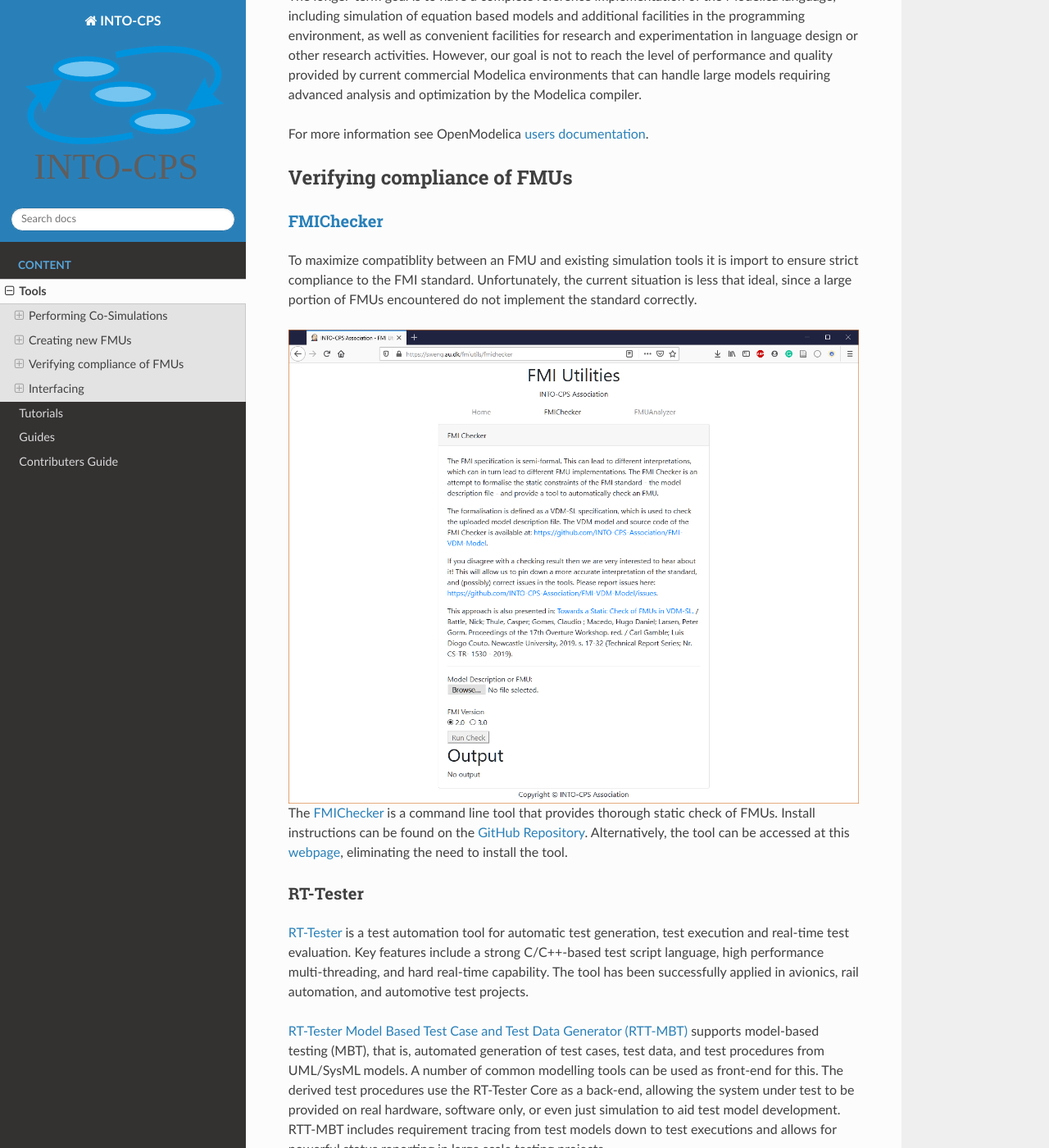
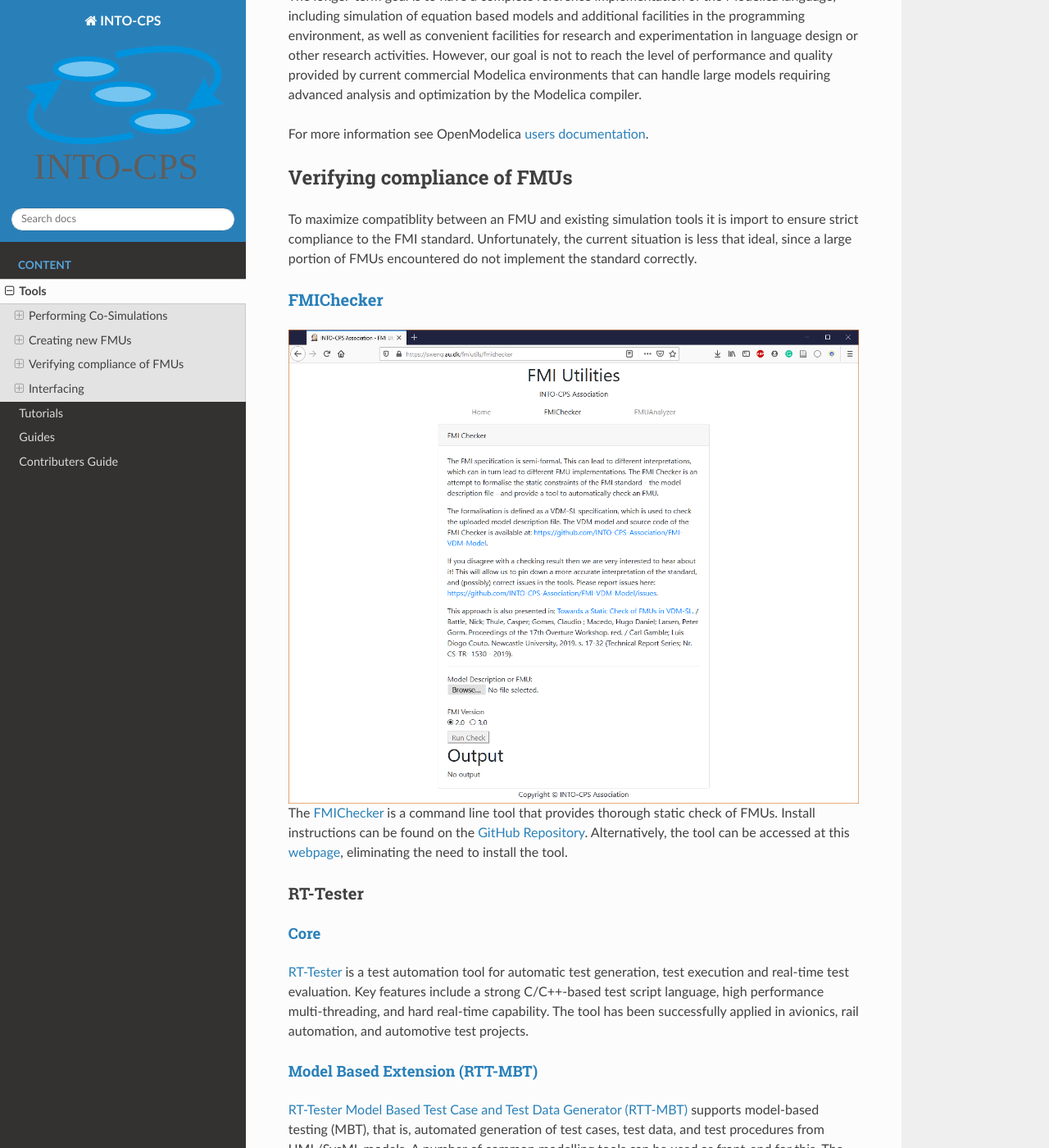
Before and after one commit to INTO-CPS-Association/Documentation, a Sphinx documentation site: the page built from docs/tools.rst, in a window 1280 px wide and 1400 px high, scrolled down 9721 px. Shown: the whole window at 82% size. Built offline with Sphinx 7.4.7 and the Read the Docs theme 2.0.0, drawn with Linux system fonts in a browser that asks for light colours.

```diff
--- a/docs/tools.rst
+++ b/docs/tools.rst
@@ -110,10 +110,12 @@ For more information see OpenModelica `users documentation <https://openmodelica
 Verifying compliance of FMUs
 ============================
 
+To maximize compatiblity between an FMU and existing simulation tools it is import to ensure strict compliance to the FMI standard.
+Unfortunately, the current situation is less that ideal, since a large portion of FMUs encountered do not implement the standard correctly.
+
 `FMIChecker`_
 -------------
-To maximize compatiblity between an FMU and existing simulation tools it is import to ensure strict compliance to the FMI standard.
-Unfortunately, the current situation is less that ideal, since a large portion of FMUs encountered do not implement the standard correctly.
+
 
 .. image:: images/tools_fmichecker.png
     :align: center
@@ -127,7 +129,7 @@ RT-Tester
 ---------
 
 `Core`_
-""""""""
+^^^^^^^
 `RT-Tester`__ is a test automation tool for automatic test generation, test execution and real-time test evaluation.
 Key features include a strong C/C++-based test script language, high performance multi-threading, and hard real-time capability.
 The tool has been successfully applied in avionics, rail automation, and automotive test projects.
@@ -135,7 +137,7 @@ The tool has been successfully applied in avionics, rail automation, and automot
 __ `Core`_
 
 `Model Based Extension (RTT-MBT)`_
-"""""""""""""""""""""""""""""""""""
+^^^^^^^^^^^^^^^^^^^^^^^^^^^^^^^^^^
 `RT-Tester Model Based Test Case and Test Data Generator (RTT-MBT)`__ supports model-based testing (MBT), that is, automated generation of test cases, test data, and test procedures from UML/SysML models.
 A number of common modelling tools can be used as front-end for this.
 The derived test procedures use the RT-Tester Core as a back-end, allowing the system under test to be provided on real hardware, software only, or even just simulation to aid test model development.
```
